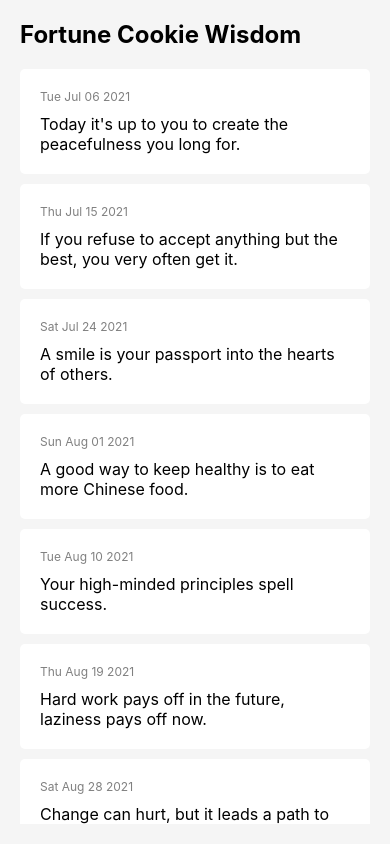
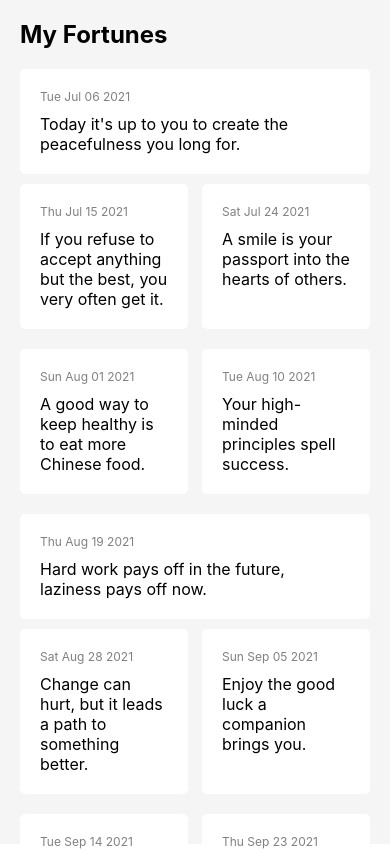
Before and after one commit to absmugz/fortuneCookieChallengeApp, a React Native app: screen / in a window 390 px wide. Shown: the top 851 px of the page. Built offline with nearby package versions, Linux system fonts and the light colour scheme.

Commit message:
follow figma design for cards

```diff
--- a/App.js
+++ b/App.js
@@ -1,5 +1,5 @@
 import React, { useState } from 'react';
-import { FlatList, View, Text, StyleSheet } from 'react-native';
+import { View, Text, StyleSheet, Dimensions } from 'react-native';
 
 const App = () => {
   const [fortunes, setFortunes] = useState([
@@ -66,24 +66,47 @@ const App = () => {
       {
       text: "You cannot love life until you live the life you love.",
       date: "2021-11-14T03:42:42.832Z"
-    },
+      }
   ]);
 
-  const renderItem = ({ item }) => (
-    <View style={styles.item}>
+  const windowWidth = Dimensions.get('window').width;
+
+  const renderFortuneCards = () => {
+    let rows = [];
+    let data = [...fortunes];
+
+    while (data.length > 0) {
+      // Add a full width item
+      let fullWidthItem = data.shift();
+      rows.push(
+        <View style={styles.fullWidthItem}>
+          <Text style={styles.date}>{new Date(fullWidthItem.date).toDateString()}</Text>
+          <Text style={styles.fortune}>{fullWidthItem.text}</Text>
+        </View>
+      );
+
+      // Add a row of two items, if there are still items left
+      for (let i = 0; i < 2; i++) {
+        if (data.length > 0) {
+          let rowItems = data.splice(0, 2);
+          let row = rowItems.map((item, index) => (
+            <View style={styles.halfWidthItem} key={index}>
               <Text style={styles.date}>{new Date(item.date).toDateString()}</Text>
               <Text style={styles.fortune}>{item.text}</Text>
             </View>
-  );
+          ));
+          rows.push(<View style={styles.row}>{row}</View>);
+        }
+      }
+    }
+
+    return rows;
+  };
 
   return (
     <View style={styles.container}>
-      <Text style={styles.title}>Fortune Cookie Wisdom</Text>
-      <FlatList
-        data={fortunes}
-        renderItem={renderItem}
-        keyExtractor={item => item.date}
-      />
+      <Text style={styles.title}>My Fortunes</Text>
+      <View>{renderFortuneCards()}</View>
     </View>
   );
 };
@@ -99,11 +122,23 @@ const styles = StyleSheet.create({
     fontWeight: 'bold',
     marginBottom: 20,
   },
-  item: {
+  row: {
+    flexDirection: 'row',
+    justifyContent: 'space-between',
+    marginBottom: 10,
+  },
+  fullWidthItem: {
     backgroundColor: '#fff',
     padding: 20,
     marginBottom: 10,
     borderRadius: 5,
+  },
+  halfWidthItem: {
+    backgroundColor: '#fff',
+    padding: 20,
+    marginBottom: 10,
+    borderRadius: 5,
+    width: '48%', // less than 50% to leave some space between items
   },
   date: {
     fontSize: 12,
```
Lines whose indentation alone changed are shown as unchanged.
